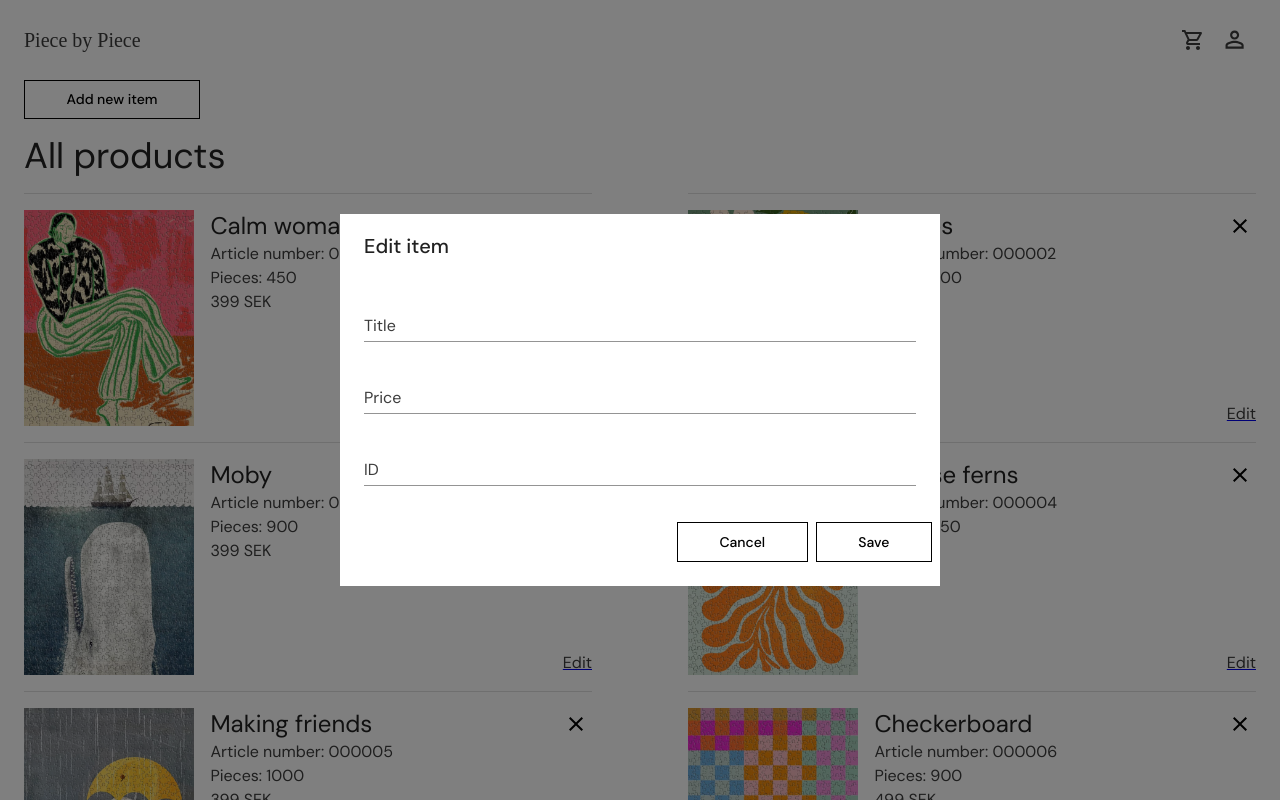
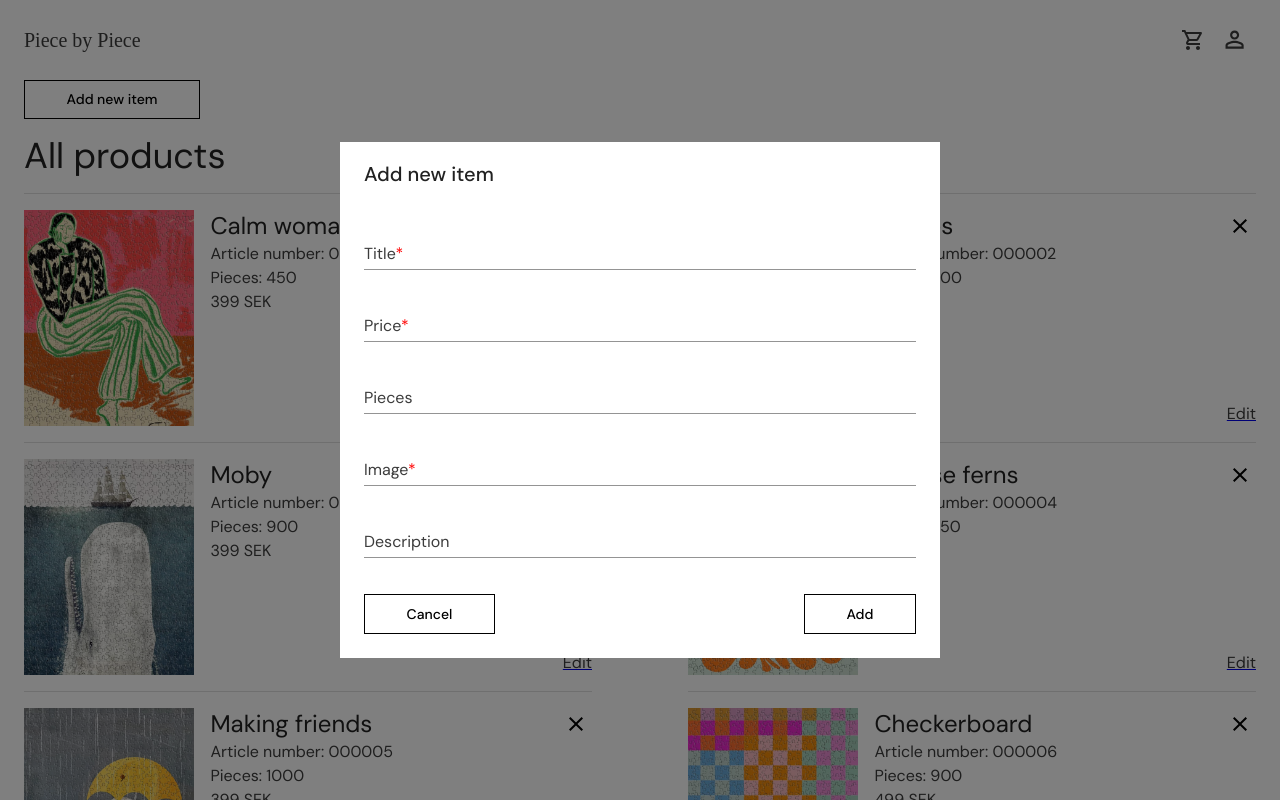
Before and after one commit to jesnagbg/react-webshop-ts-jenny-ellen-nat, a React (Vite) app: page /admin/edit in a window 1280 px wide. Shown: the top 800 px of the page. Built offline with nearby package versions, Linux system fonts and the light colour scheme.

Commit message:
changed name on component

```diff
--- a/src/components/AdminAddForm.tsx
+++ b/src/components/AdminProductForm.tsx
@@ -14,15 +14,12 @@ import { Product } from '../../data';
 import { useProducts } from '../contexts/ProductsContext';
 import AdminButton from './AdminButton';
 
-
-interface AdminAddFormProps {
+interface AdminProductFormProps {
   product?: Product;
   open: boolean;
   onClose?: () => void;
 }
 
-//Vi kan vända den ni gav mig men den ger väldigt långa IDn,
-// så då kanske vi får tänka om lite kring ui:t.
 function generateShortId(length: number = 8) {
   return Math.random().toString(36).substring(2, length);
 }
@@ -47,7 +44,11 @@ const validationSchema = yup.object({
 
 type ProductCreate = Omit<Product, 'id'>;
 
-export default function AdminAddForm({ product, open, onClose }: AdminAddFormProps) {
+export default function AdminProductForm({
+  product,
+  open,
+  onClose,
+}: AdminProductFormProps) {
   const navigate = useNavigate();
   const { products, setProducts } = useProducts();
   const isEdit = Boolean(product);
@@ -74,7 +75,6 @@ export default function AdminAddForm({ product, open, onClose }: AdminAddFormPro
       };
 
       if (isEdit) {
-
       } else {
         setProducts([...products, newProduct]);
       }
@@ -203,7 +203,12 @@ export default function AdminAddForm({ product, open, onClose }: AdminAddFormPro
       </DialogContent>
       <DialogActions sx={buttonContainer}>
         <AdminButton to="/admin">Cancel</AdminButton>
-        <AdminButton type="submit" onClick={formik.handleSubmit}>{isEdit ? "Save" : "Add"}</AdminButton>
+        <AdminButton
+          type="submit"
+          onClick={formik.handleSubmit}
+        >
+          {isEdit ? 'Save' : 'Add'}
+        </AdminButton>
       </DialogActions>
     </Dialog>
   );
--- a/src/hooks/useDialog.ts
+++ /dev/null
@@ -1,15 +0,0 @@
-import { useCallback, useState } from 'react';
-
-export function useDialog() {
-  const [open, setOpen] = useState(false);
-
-  const handleOpen = useCallback(() => {
-    setOpen(true);
-  }, []);
-
-  const handleClose = useCallback(() => {
-    setOpen(false);
-  }, []);
-
-  return { open, handleOpen, handleClose };
-}
--- a/src/main.tsx
+++ b/src/main.tsx
@@ -8,8 +8,7 @@ import {
   RouterProvider
 } from 'react-router-dom';
 import App from './App';
-import AdminAddForm from './components/AdminAddForm';
-import AdminEditForm from './components/AdminEditForm';
+import AdminProductForm from './components/AdminProductForm';
 import CartProvider from './contexts/CartContext';
 import OrderProvider from './contexts/OrderContext';
 import ProductsProvider from './contexts/ProductsContext';
@@ -35,13 +34,9 @@ const router = createBrowserRouter(
         path="/product/:id"
         element={<Product />}
       />
-      {/* <Route
-        path="/admin"
-        element={<Admin />}
-      /> */}
       <Route path='/admin' element={<Admin />}>
-        <Route path='product/new' element={<AdminAddForm open/>}/>
-        <Route path='edit' element={<AdminEditForm open/>}/>
+        <Route path='product/new' element={<AdminProductForm open/>}/>
+        <Route path='edit' element={<AdminProductForm open/>}/>
       </Route>
       <Route
         path="/checkout"
--- a/src/pages/Admin.tsx
+++ b/src/pages/Admin.tsx
@@ -4,10 +4,8 @@ import { Product } from '../../data';
 import AdminButton from '../components/AdminButton';
 import AdminCard from '../components/AdminCard';
 import { useProducts } from '../contexts/ProductsContext';
-import { useDialog } from '../hooks/useDialog';
 
 export default function Admin() {
-  const { open, handleOpen, handleClose } = useDialog();
   const { products } = useProducts();
 
   return (
```
